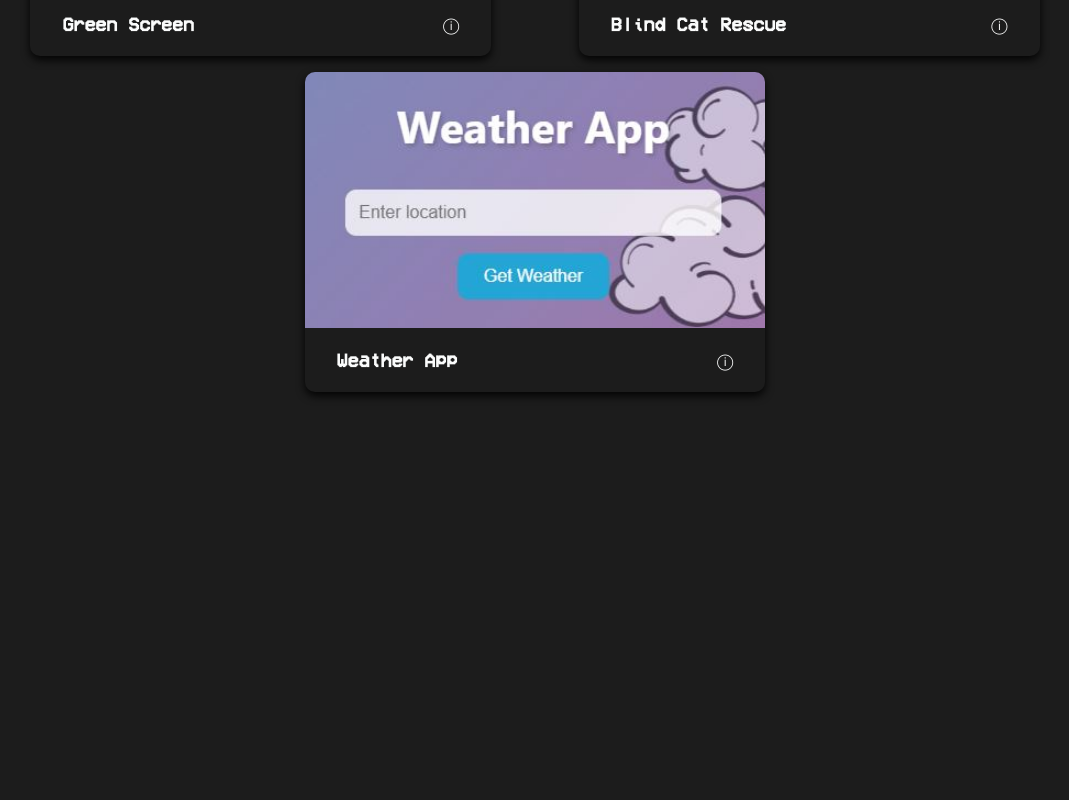
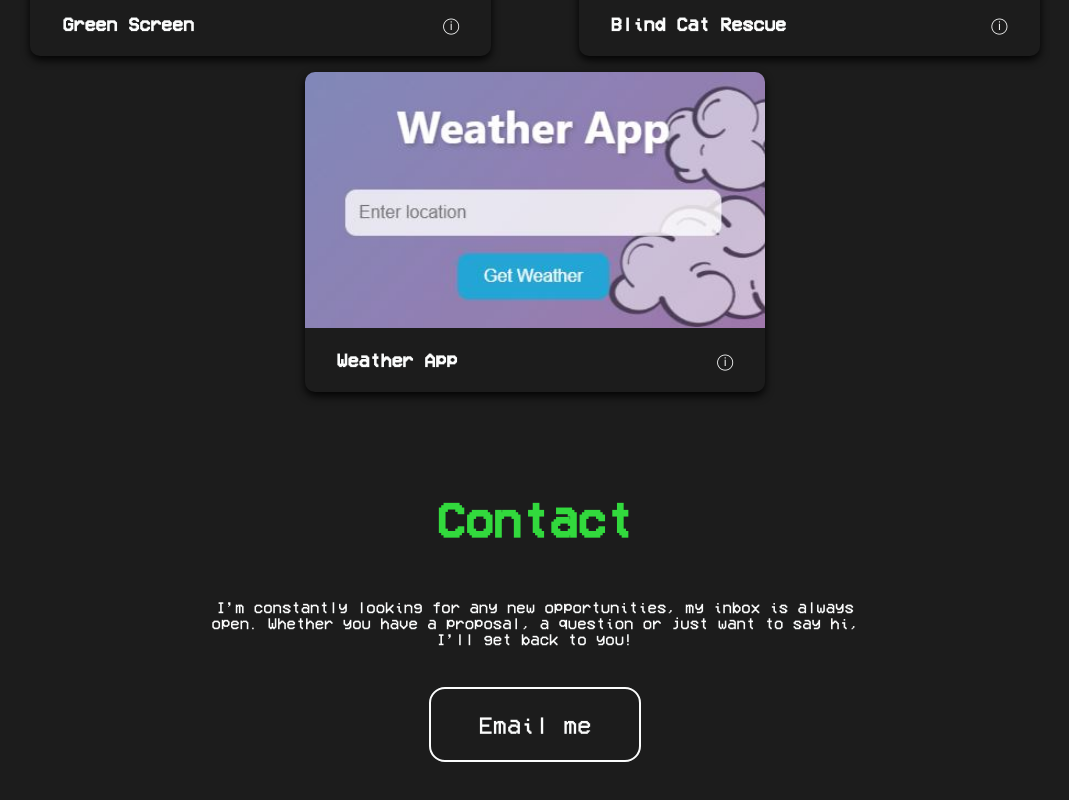
Before and after one commit to JUnzuetaLuza/portfolioUnzueta, a React (Vite) app: page / in a window 1280 px wide. Shown: the part 1807-2607 px from the top of the page, without its empty margins (105-1174 px from the left). Before the commit the page ends 2263 px from the top, so only its background shows below. Built offline with nearby package versions, Linux system fonts and the light colour scheme.

Commit message:
feat: cvDownload and emailSend functionalities

```diff
--- a/src/App.css
+++ b/src/App.css
@@ -52,6 +52,7 @@
         color: #FBFCFC;
         border: 2px solid #FBFCFC;
         border-radius: 16px;
+        cursor: pointer;
         transition: transform 0.2s;
         &:hover {
             transform: scale(1.1);
@@ -125,6 +126,40 @@
     }
 }
 
+.contactSection {
+    margin: 4em 4em;
+    display: flex;
+    flex-direction: column;
+    align-items: center;
+    & h2 {
+        color: #32D93D;
+        font-size: 3em;
+    }
+    & p {
+        width: 60%;
+        text-align: center;
+    }
+    & button {
+        width: fit-content;
+        background: none;
+        font-family: vcr_osd;
+        font-size: 1.5em;
+        margin: 1em;
+        padding: 1em 2em;
+        color: #FBFCFC;
+        border: 2px solid #FBFCFC;
+        border-radius: 16px;
+        cursor: pointer;
+        transition: transform 0.2s;
+        &:hover {
+            transform: scale(1.1);
+            border-color: #1C1C1C;
+            background-color: #32D93D;
+            color: #1C1C1C;
+        }
+    }
+}
+
 
 @keyframes typing {
     from {
--- a/src/App.jsx
+++ b/src/App.jsx
@@ -1,9 +1,25 @@
 import './App.css'
 import pfPic from './assets/pfPic.jpg'
+import CV from './assets/JoseUnzueta-CV_EN.pdf'
 import { WorkCard } from './components/WorkCard/WorkCard.jsx'
 import { works } from './components/WorkCard/WorkData.js'
 
 function App() {
+
+  const handleDownload = () => {
+    const link = document.createElement('a');
+    link.href = CV;
+    link.download = 'JoseUnzueta-CV_EN.pdf';
+    document.body.appendChild(link);
+    link.click();
+    document.body.removeChild(link);
+  };
+
+  function openGmail() {
+    const subject = encodeURIComponent("Let's work together!");
+    const body = encodeURIComponent("Hi José,\n\nI came across your portfolio and wanted to reach out...");
+    window.open(`https://mail.google.com/mail/?view=cm&fs=1&to=junzuetaluza@gmail.com&su=${subject}&body=${body}`);
+  }
 
   return (
     <>
@@ -20,7 +36,7 @@ function App() {
         <h2>José Unzueta</h2>
         <h3>Making your dream web.</h3>
         <p>I'm a Full Stack Developer (and somethings designer) with a lot of entusiasm. My goal is to continue learning and growing in this exciting industry while contributing to the development of innovative solutions. Currently, I'm working as freelance.</p>
-        <button>Check my CV</button>
+        <button onClick={handleDownload}>Check my CV</button>
       </section>
       <section className='aboutSection'>
         <div>
@@ -56,6 +72,11 @@ function App() {
           ))}
         </div>
       </section>
+      <section className='contactSection'>
+        <h2>Contact</h2>
+        <p>I’m constantly looking for any new opportunities, my inbox is always open. Whether you have a proposal, a question or just want to say hi, I’ll get back to you!</p>
+        <button onClick={openGmail}>Email me</button>
+      </section>
     </>
   )
 }
```
Also changed, not shown: 1 other file (tests, documents, lock files or other folders).
